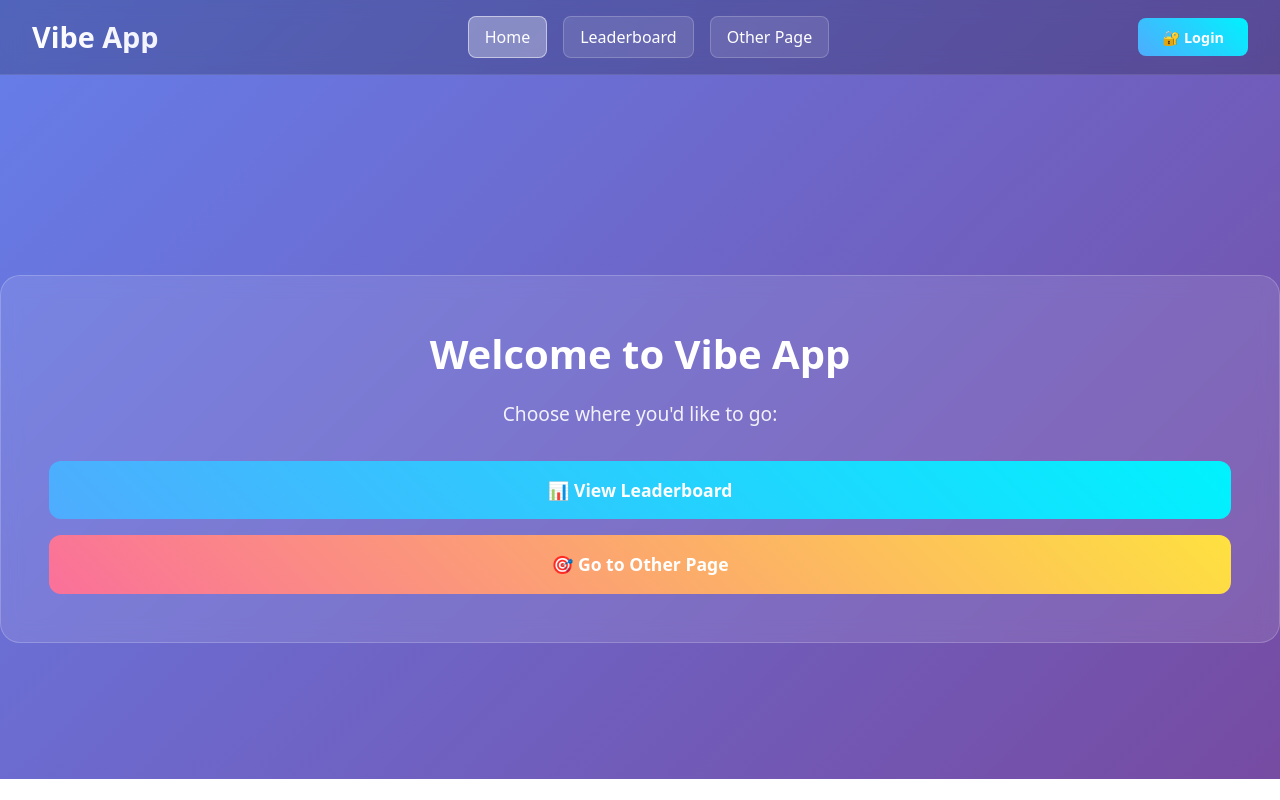
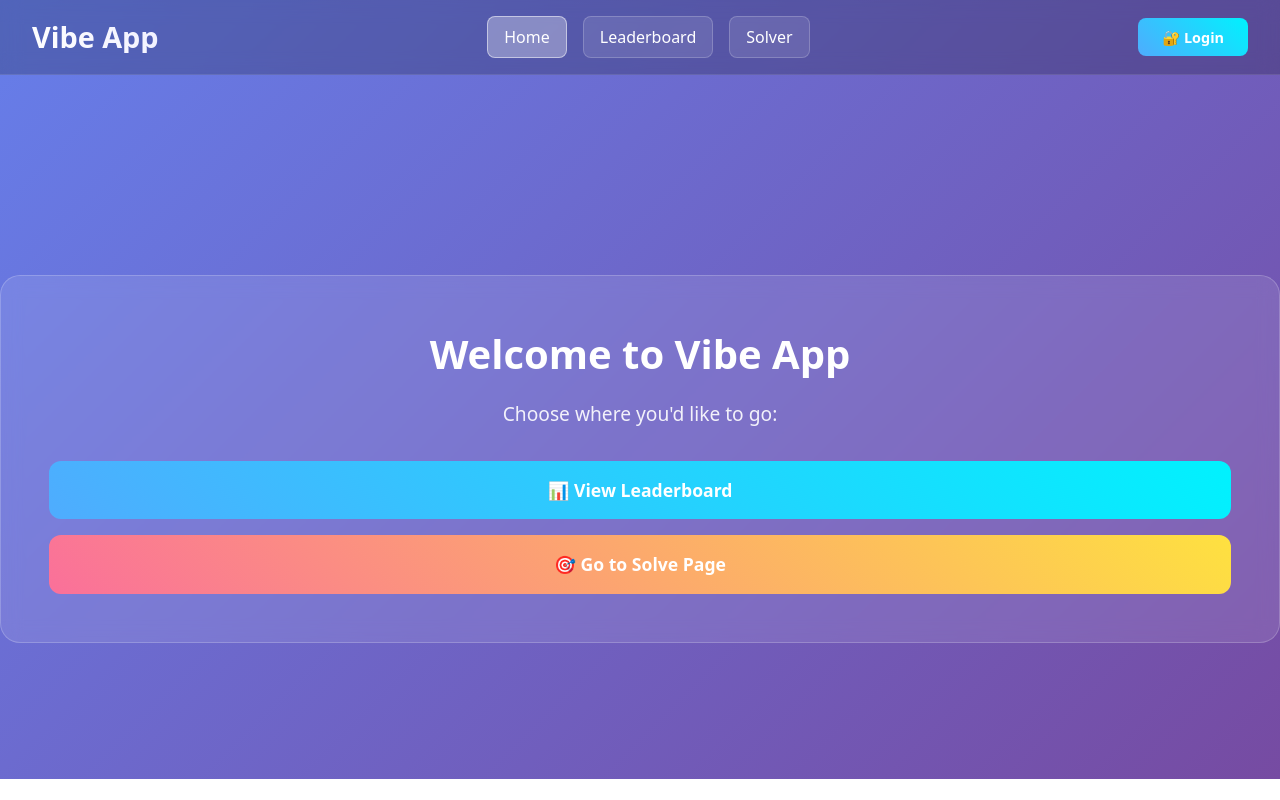
Before and after one commit to tyboro2002/vibecode, a Vue app in the folder frontend/: page / in a window 1280 px wide. Built offline with nearby package versions, Linux system fonts and the light colour scheme; no server answers.

Commit message:
refactor /other as /solve

```diff
--- a/frontend/src/App.vue
+++ b/frontend/src/App.vue
@@ -82,11 +82,11 @@ watch(() => route.query.login, (newValue) => {
           Leaderboard
         </router-link>
         <router-link
-          to="/other"
-          :class="{ active: route.name === 'Other' }"
+          to="/solve"
+          :class="{ active: route.name === 'Solve' }"
           class="nav-btn"
         >
-          Other Page
+          Solver
         </router-link>
       </nav>
 
--- a/frontend/src/router/index.ts
+++ b/frontend/src/router/index.ts
@@ -1,7 +1,7 @@
 import { createRouter, createWebHistory } from 'vue-router'
 import Home from '../views/Home.vue'
 import Leaderboard from '../views/Leaderboard.vue'
-import Other from '../views/Other.vue'
+import Solve from '../views/solve.vue'
 import { authService } from '@/services/auth'
 
 const routes = [
@@ -16,9 +16,9 @@ const routes = [
     component: Leaderboard
   },
   {
-    path: '/other',
-    name: 'Other',
-    component: Other,
+    path: '/solve',
+    name: 'Solve',
+    component: Solve,
     meta: { requiresAuth: true }
   }
 ]
--- a/frontend/src/views/Home.vue
+++ b/frontend/src/views/Home.vue
@@ -7,8 +7,8 @@
         <router-link to="/leaderboard" class="action-btn primary">
           📊 View Leaderboard
         </router-link>
-        <router-link to="/other" class="action-btn secondary">
-          🎯 Go to Other Page
+        <router-link to="/solve" class="action-btn secondary">
+          🎯 Go to Solve Page
         </router-link>
       </div>
     </div>
```
